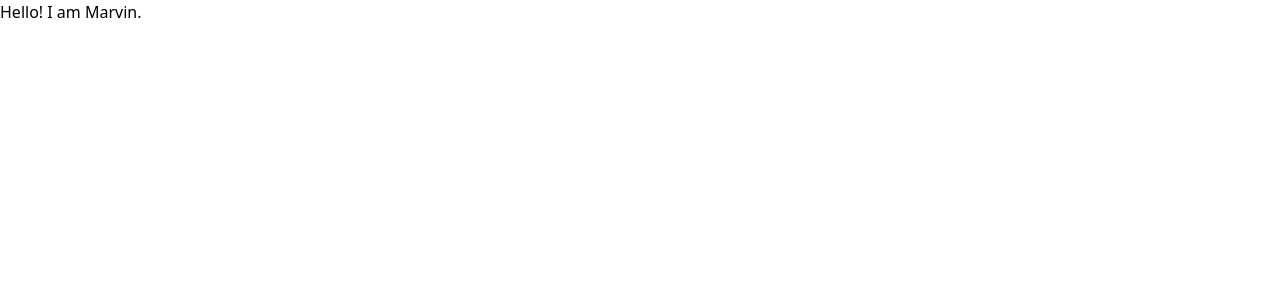
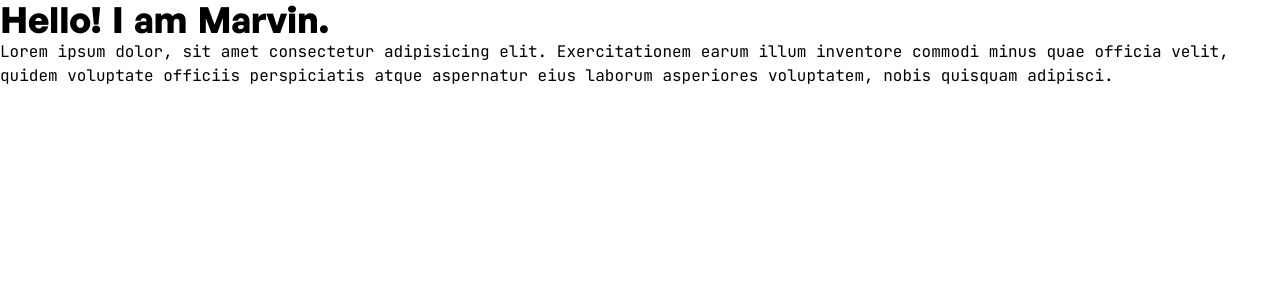
Before and after one commit to iamthismarvin/marvin.dev-v2, a Vue app: page / in a window 1280 px wide. Shown: the top 300 px of the page. Built offline with nearby package versions, Linux system fonts and the light colour scheme.

Commit message:
NEW: Add font styles and configuration.

```diff
--- /dev/null
+++ b/src/assets/styles/_fonts.scss
@@ -0,0 +1,17 @@
+$local_path: '~@/assets/fonts/';
+
+@font-face {
+  font-family: 'GeneralSans';
+  src: url('#{$local_path}/GeneralSans.ttf') format('truetype');
+  font-weight: 200 700;
+  font-display: swap;
+  font-style: normal;
+}
+
+@font-face {
+  font-family: 'JetBrains Mono';
+  src: url('#{$local_path}/JetBrainsMono.ttf') format('truetype');
+  font-weight: normal;
+  font-style: normal;
+  font-display: swap;
+}
--- a/src/assets/styles/main.scss
+++ b/src/assets/styles/main.scss
@@ -1,2 +1,5 @@
+// Imports
+@import '_fonts';
+
 // Tailwind CSS
 @import '~@/assets/styles/tailwind.css';
--- a/src/assets/styles/tailwind.css
+++ b/src/assets/styles/tailwind.css
@@ -3,13 +3,18 @@
 @tailwind utilities;
 
 @layer base {
+  html {
+    font-family: 'JetBrains Mono';
+  }
+
   h1,
   h2,
   h3,
   h4,
   h5,
   h6 {
-    @apply font-bold;
+    font-family: 'GeneralSans';
+    font-weight: bold;
   }
 
   h1 {
--- a/src/views/Home.vue
+++ b/src/views/Home.vue
@@ -1,6 +1,11 @@
 <template>
   <div class="home">
-    <p>Hello! I am Marvin.</p>
+    <h1>Hello! I am Marvin.</h1>
+    <p>
+      Lorem ipsum dolor, sit amet consectetur adipisicing elit. Exercitationem earum illum inventore
+      commodi minus quae officia velit, quidem voluptate officiis perspiciatis atque aspernatur eius
+      laborum asperiores voluptatem, nobis quisquam adipisci.
+    </p>
   </div>
 </template>
 
```
Also changed, not shown: src/assets/fonts/GeneralSans.ttf (added), src/assets/fonts/JetBrainsMono.ttf (added).
